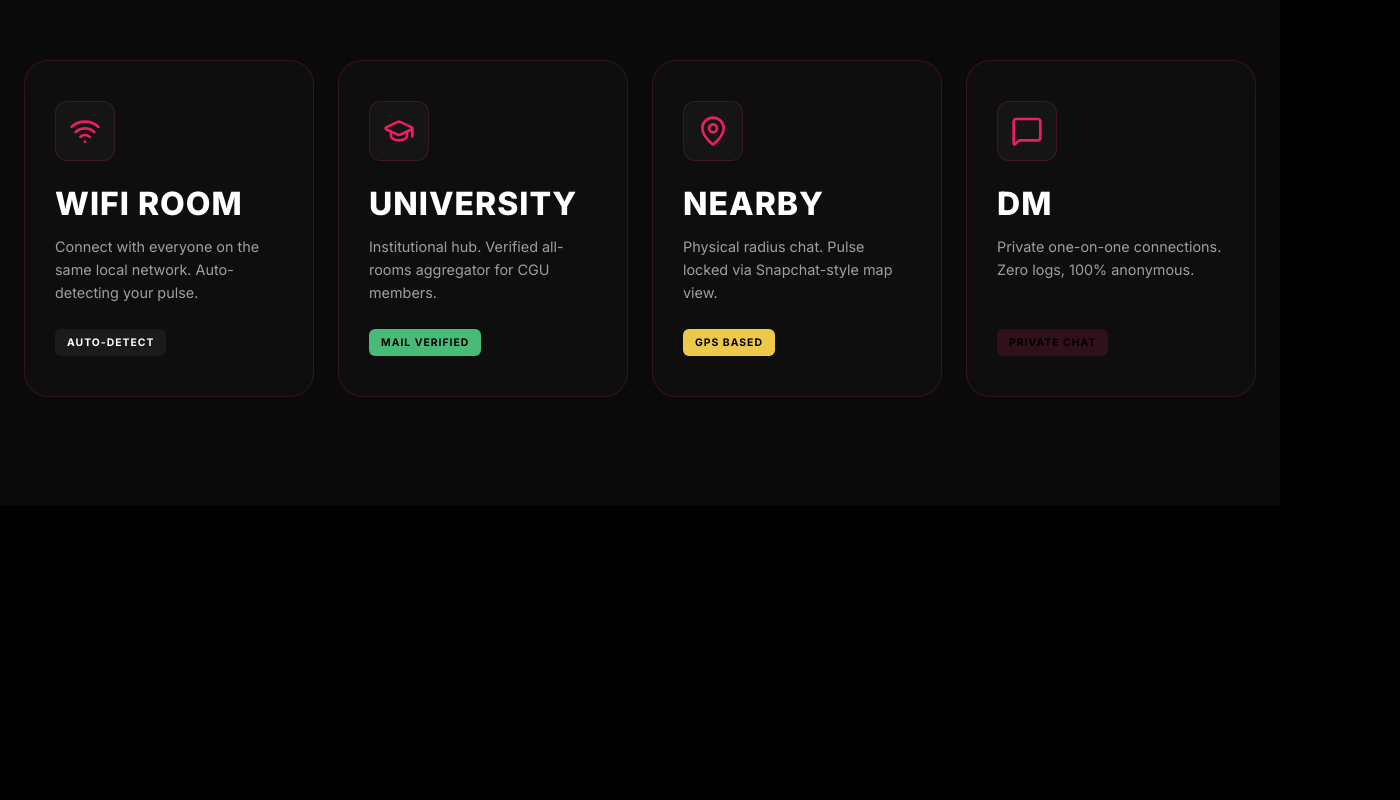
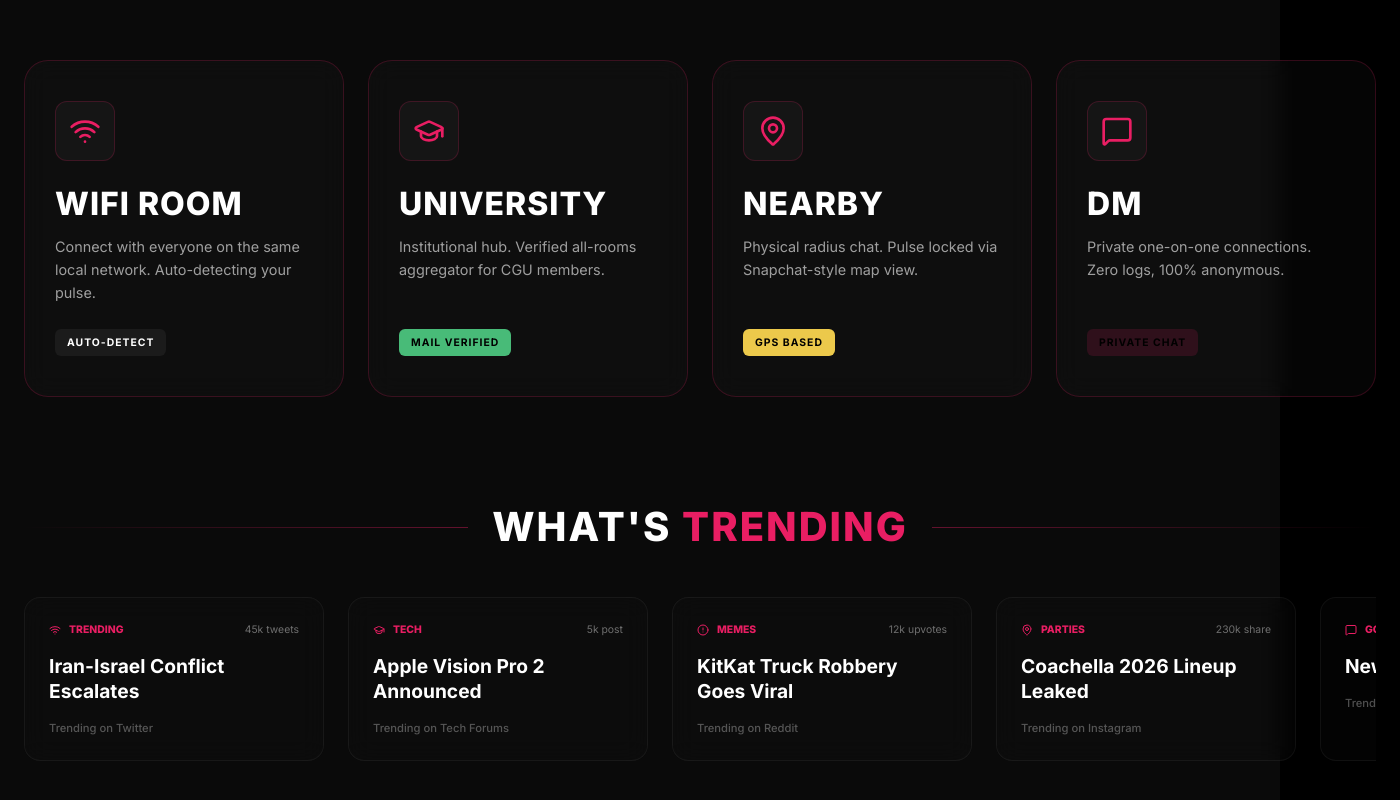
Before and after one commit to Anshu0105/Oyee_Project, a React (Create React App) app in the folder frontend/: page /rooms in a window 1280 px wide. Shown: the part 294-1094 px from the top of the page, 1400 px wide, since content can reach past the window. Before the commit the page ends 800 px from the top, so only its background shows below. Built offline with nearby package versions, Linux system fonts and the light colour scheme; no server answers.

Commit message:
Whats Tranding Footer

```diff
--- a/frontend/src/pages/Rooms.js
+++ b/frontend/src/pages/Rooms.js
@@ -50,6 +50,27 @@ const RoomCard = ({ icon: Icon, title, desc, badge, badgeColor = 'rgba(255,255,2
       }}>{badge}</span>
       {isLoading && <Loader2 size={16} className="spin" style={{ color: 'var(--accent-primary)' }} />}
     </div>
+  </div>
+);
+
+const TrendingCard = ({ category, icon: Icon, title, stats, source }) => (
+  <div className="glass" style={{
+    padding: '24px',
+    background: 'rgba(255, 255, 255, 0.01)',
+    border: '1px solid rgba(255, 255, 255, 0.05)',
+    borderRadius: '16px',
+    width: '300px',
+    flexShrink: 0
+  }}>
+    <div style={{ display: 'flex', justifyContent: 'space-between', alignItems: 'center', marginBottom: '16px' }}>
+      <div style={{ display: 'flex', alignItems: 'center', gap: '8px', color: 'var(--accent-primary)', fontSize: '0.65rem', fontWeight: '800', fontFamily: 'var(--font-mono)' }}>
+        <Icon size={12} />
+        {category}
+      </div>
+      <div style={{ fontSize: '0.65rem', opacity: 0.4, fontFamily: 'var(--font-mono)' }}>{stats}</div>
+    </div>
+    <h4 style={{ fontWeight: '700', fontSize: '1.2rem', color: '#fff', marginBottom: '16px', lineHeight: 1.3 }}>{title}</h4>
+    <div style={{ fontSize: '0.7rem', opacity: 0.3, fontWeight: '500' }}>{source}</div>
   </div>
 );
 
@@ -143,6 +164,14 @@ const Rooms = () => {
     { id: 'dm', title: 'DM', icon: MessageSquare, desc: 'Private one-on-one connections. Zero logs, 100% anonymous.', badge: 'PRIVATE CHAT', badgeColor: 'rgba(233, 30, 99, 0.15)', onClick: () => navigate('/messages') },
   ];
 
+  const trendingItems = [
+    { category: 'TRENDING', icon: Wifi, title: 'Iran-Israel Conflict Escalates', stats: '45k tweets', source: 'Trending on Twitter' },
+    { category: 'TECH', icon: GraduationCap, title: 'Apple Vision Pro 2 Announced', stats: '5k post', source: 'Trending on Tech Forums' },
+    { category: 'MEMES', icon: AlertCircle, title: 'KitKat Truck Robbery Goes Viral', stats: '12k upvotes', source: 'Trending on Reddit' },
+    { category: 'PARTIES', icon: MapPin, title: 'Coachella 2026 Lineup Leaked', stats: '230k share', source: 'Trending on Instagram' },
+    { category: 'GOSSIP', icon: MessageSquare, title: 'New Void Star Discovered', stats: 'Just now', source: 'Trending on OYEEE' },
+  ];
+
   return (
     <div style={{ padding: '40px 24px', maxWidth: '1400px', margin: '0 auto', color: 'var(--text-main)' }}>
       <div style={{ marginBottom: '60px' }}>
@@ -169,7 +198,8 @@ const Rooms = () => {
       <div style={{
         display: 'grid',
         gridTemplateColumns: 'repeat(4, 1fr)',
-        gap: '24px'
+        gap: '24px',
+        marginBottom: '100px'
       }}>
         {rooms.map(room => (
           <div key={room.id} style={{ height: '100%' }}>
@@ -177,7 +207,47 @@ const Rooms = () => {
           </div>
         ))}
       </div>
-      <style>{`.spin { animation: spin 1s linear infinite; } @keyframes spin { 100% { transform: rotate(360deg); } }`}</style>
+
+      {/* Trending Section */}
+      <div style={{
+        display: 'flex',
+        alignItems: 'center',
+        gap: '24px',
+        marginBottom: '40px'
+      }}>
+        <div style={{ flex: 1, height: '1px', background: 'linear-gradient(270deg, rgba(233, 30, 99, 0.4) 0%, rgba(233, 30, 99, 0) 100%)' }} />
+        <h2 style={{
+          fontFamily: 'var(--font-main)',
+          fontWeight: '800',
+          fontSize: '2.5rem',
+          letterSpacing: '2px',
+          margin: 0,
+          whiteSpace: 'nowrap'
+        }}>
+          WHAT'S <span style={{ color: 'var(--accent-primary)' }}>TRENDING</span>
+        </h2>
+        <div style={{ flex: 1, height: '1px', background: 'linear-gradient(90deg, rgba(233, 30, 99, 0.4) 0%, rgba(233, 30, 99, 0) 100%)' }} />
+      </div>
+
+      <div style={{
+        display: 'flex',
+        gap: '24px',
+        overflowX: 'auto',
+        paddingBottom: '24px',
+        msOverflowStyle: 'none',
+        scrollbarWidth: 'none',
+        WebkitOverflowScrolling: 'touch'
+      }} className="hide-scrollbar">
+        {trendingItems.map((item, i) => (
+          <TrendingCard key={i} {...item} />
+        ))}
+      </div>
+
+      <style>{`
+        .spin { animation: spin 1s linear infinite; }
+        @keyframes spin { 100% { transform: rotate(360deg); } }
+        .hide-scrollbar::-webkit-scrollbar { display: none; }
+      `}</style>
     </div>
   );
 };
```
